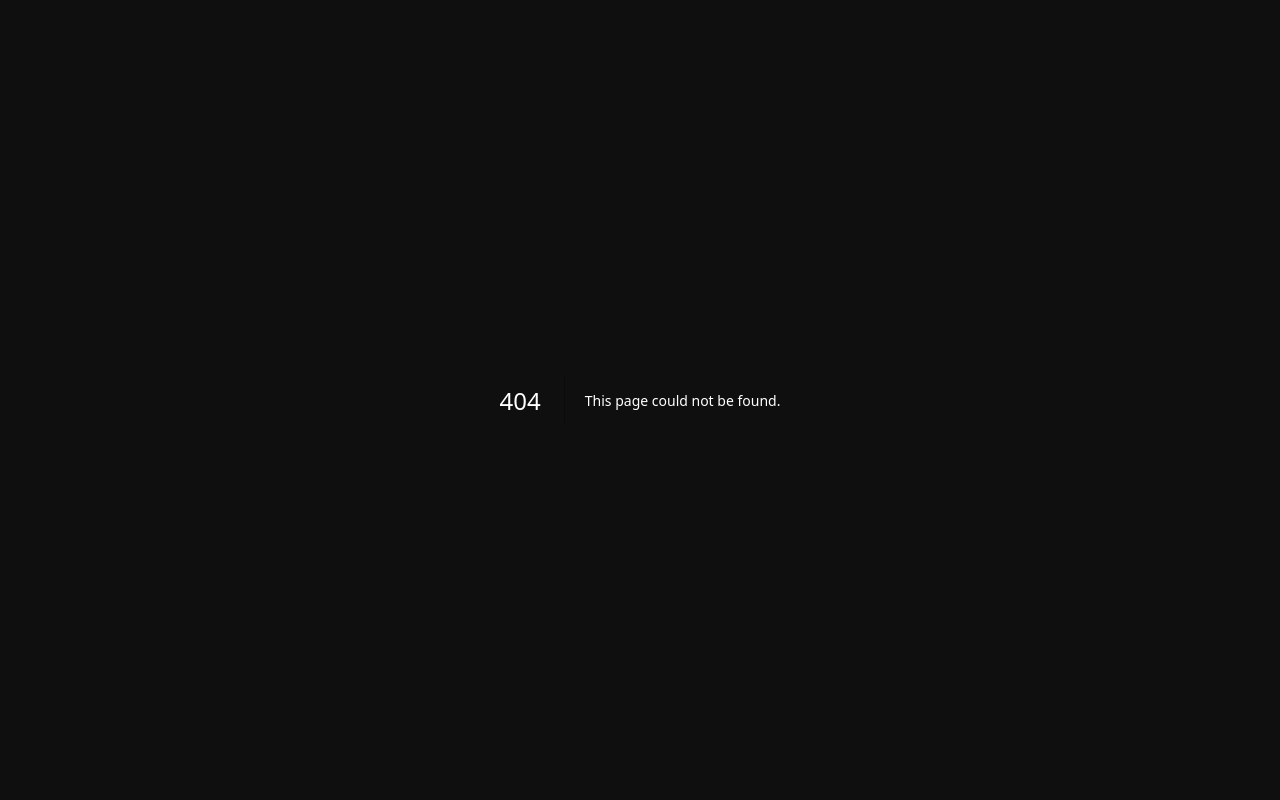
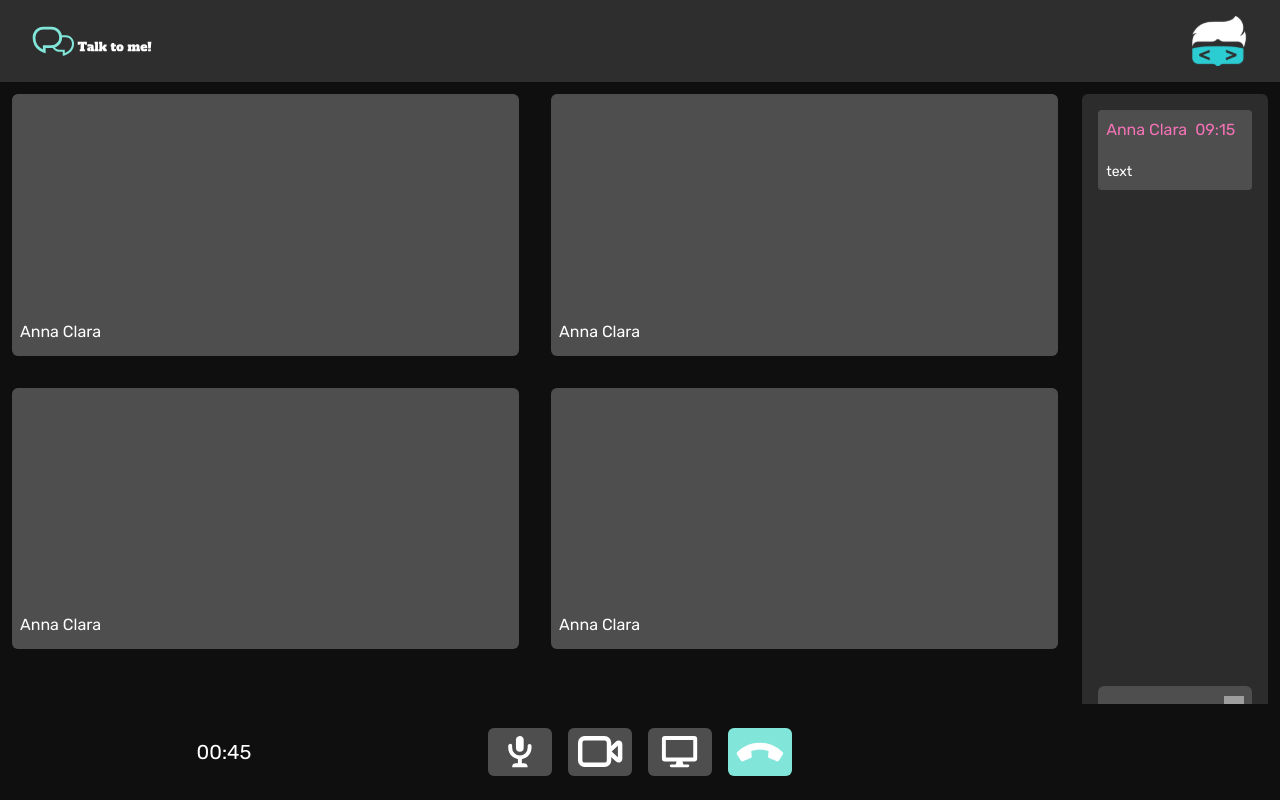
Before and after one commit to annaclaraf/talk-to-me-frontend, a Next.js app: page /room/1 in a window 1280 px wide. Before the commit this address had no page. Built offline with nearby package versions, Linux system fonts and the light colour scheme; grey boxes are pictures that could not be loaded.

Commit message:
feat: room page

```diff
--- /dev/null
+++ b/src/app/room/[id]/page.tsx
@@ -0,0 +1,39 @@
+'use client'
+import { Chat } from "@/components/Chat";
+import Footer from "@/components/Footer";
+import Header from "@/components/Header";
+
+export default function Room({ params }: { params: { id: string } }) {
+  return (
+    <div className="h-screen">
+      <Header />
+      <div className="flex h-[80%]">
+        <div className="md:w-[85%] w-full m-3">
+          <div className="grid md:grid-cols-2 grid-cols-1 gap-8">
+            <div className="bg-gray-950 w-full rounded-md h-full p-2 relative">
+              <video className="h-full w-full" />
+              <span className="absolute bottom-3">Anna Clara</span>
+            </div>
+
+            <div className="bg-gray-950 w-full rounded-md h-full p-2 relative">
+              <video className="h-full w-full" />
+              <span className="absolute bottom-3">Anna Clara</span>
+            </div>
+
+            <div className="bg-gray-950 w-full rounded-md h-full p-2 relative">
+              <video className="h-full w-full" />
+              <span className="absolute bottom-3">Anna Clara</span>
+            </div>
+
+            <div className="bg-gray-950 w-full rounded-md h-full p-2 relative">
+              <video className="h-full w-full" />
+              <span className="absolute bottom-3">Anna Clara</span>
+            </div>
+          </div>
+        </div>
+        <Chat />
+      </div>
+      <Footer />
+    </div>
+  );
+}
```
